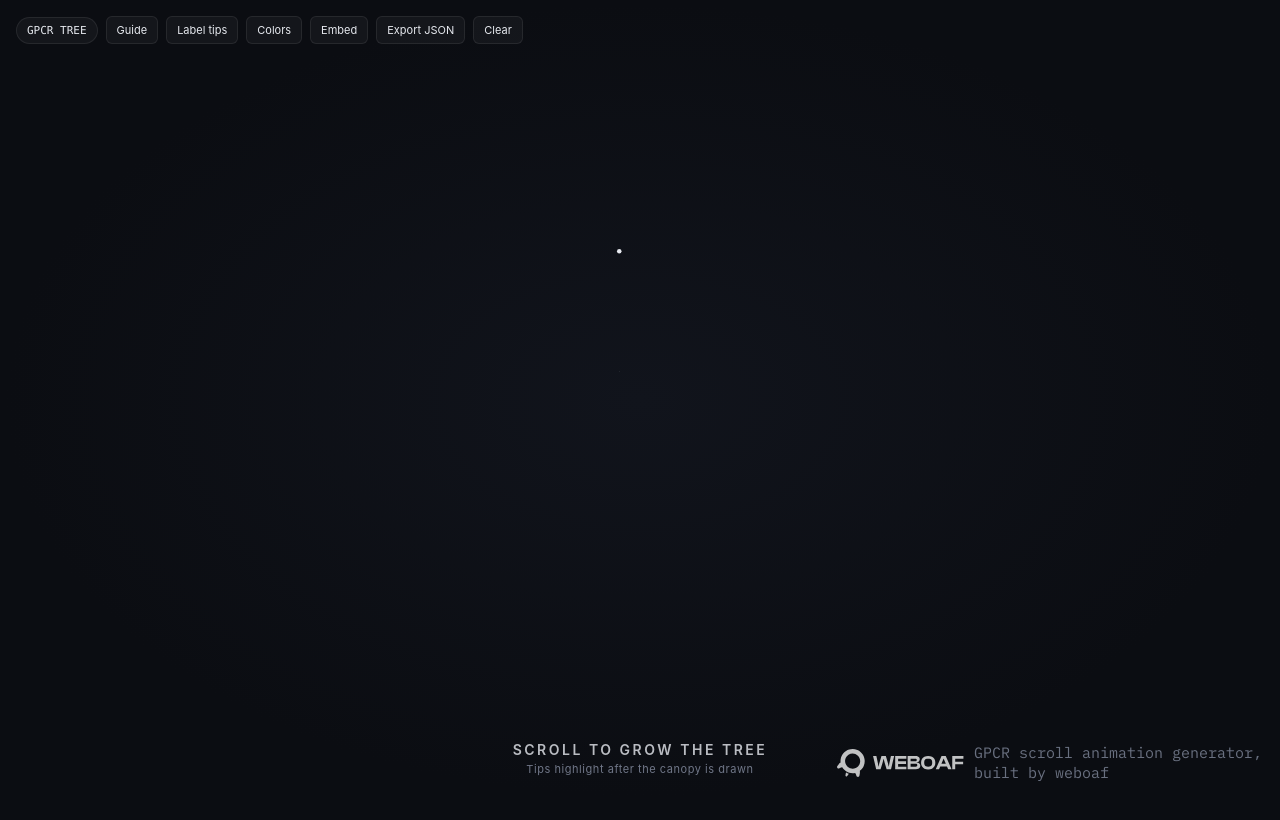
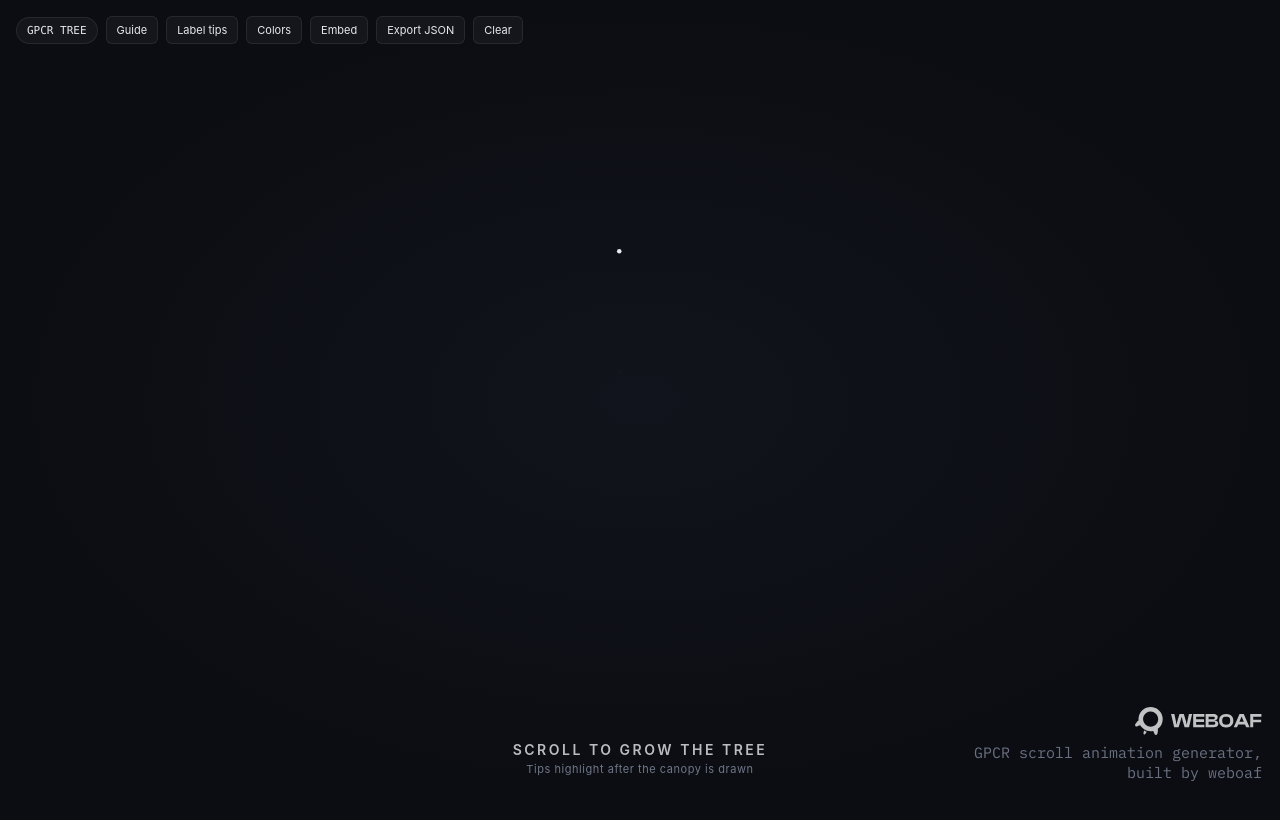
Before and after one commit to ollieweboaf/gpcr-tree-app, a plain HTML site: page index.html in a window 1280 px wide. Shown: the top 820 px of the page. Drawn offline with Linux system fonts and the light colour scheme.

Commit message:
Vertically stack weboaf logo above credit text
Switch the bottom-right credit to a column layout with the logo on top
and text below, both right-aligned to the corner.

Co-Authored-By: Claude Opus 4.6 <noreply@anthropic.com>

```diff
--- a/styles.css
+++ b/styles.css
@@ -281,8 +281,9 @@ html, body {
   right: 18px;
   z-index: 8;
   display: flex;
-  align-items: center;
-  gap: 10px;
+  flex-direction: column;
+  align-items: flex-end;
+  gap: 8px;
   text-decoration: none;
   color: var(--ink-dim);
   font-family: "IBM Plex Mono", "SF Mono", "Menlo", monospace;
@@ -303,7 +304,7 @@ html, body {
   flex-shrink: 0;
 }
 .credit span {
-  text-align: left;
+  text-align: right;
 }
 
 /* Settings panel for color customization */
```
